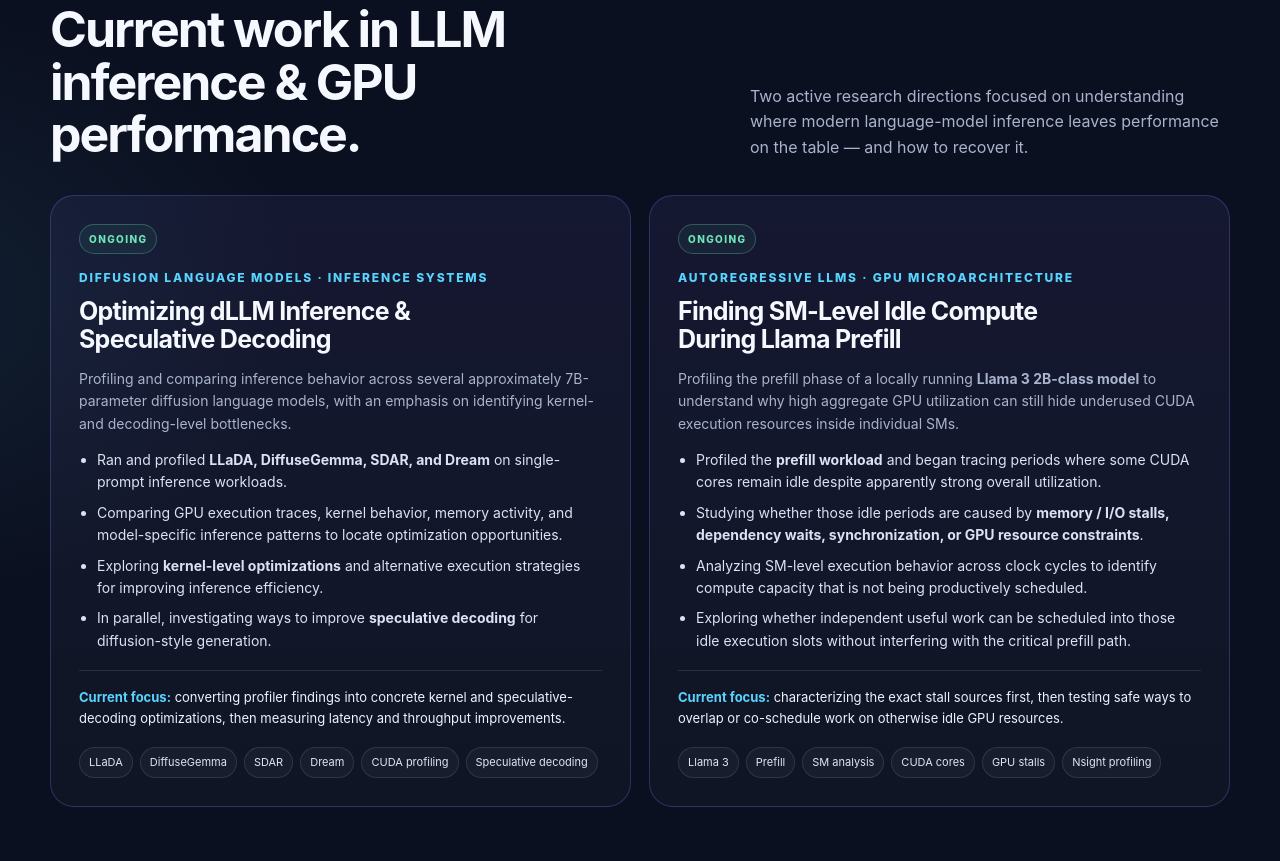
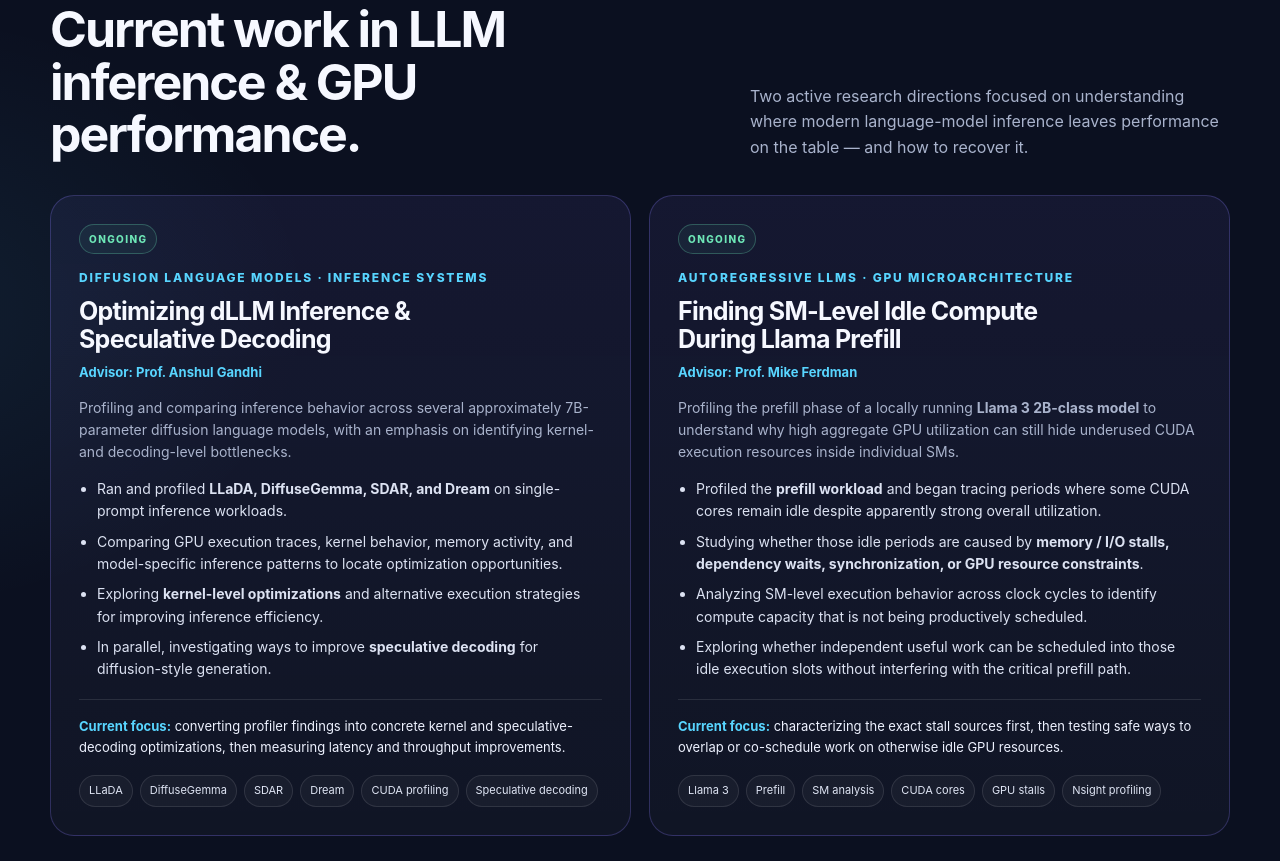
Before and after one commit to jk2630/my_profile, a plain HTML site: page index.html in a window 1280 px wide. Shown: the part 1419-2280 px from the top of the page. Drawn offline with Linux system fonts and the light colour scheme.

Commit message:
Add files via upload

```diff
--- a/index.html
+++ b/index.html
@@ -34,7 +34,7 @@
     .projects-grid{display:grid;grid-template-columns:repeat(2,1fr);gap:16px}.project{padding:22px;border:1px solid var(--line);border-radius:20px;background:rgba(255,255,255,.03);transition:.22s}.project:hover{transform:translateY(-4px);background:rgba(255,255,255,.05)}.project h3{font-size:20px;margin:7px 0 10px;letter-spacing:-.02em}.project p,.project li{font-size:14px;color:#d6dcef}.project ul{padding-left:18px}.project .meta{font-size:11px;text-transform:uppercase;letter-spacing:.1em;color:var(--accent2)}
     .skills-grid{display:grid;grid-template-columns:repeat(4,1fr);gap:14px}.skill{padding:22px;border-radius:20px;border:1px solid var(--line);background:rgba(255,255,255,.03)}.skill h3{font-size:15px;margin:0 0 14px}.skill .tags{display:flex;flex-wrap:wrap;gap:7px}
     .edu-grid{display:grid;grid-template-columns:1fr 1fr;gap:18px}.edu{padding:24px;border:1px solid var(--line);border-radius:22px;background:rgba(255,255,255,.03)}.edu h3{margin:0 0 6px;font-size:21px}.edu p{color:var(--muted);margin:4px 0}.edu .course{font-size:13px;margin-top:12px}
-    .research-grid{display:grid;grid-template-columns:1fr 1fr;gap:18px}.research-card{position:relative;padding:28px;border:1px solid rgba(139,124,255,.26);border-radius:24px;background:linear-gradient(180deg,rgba(139,124,255,.08),rgba(255,255,255,.025));overflow:hidden;transition:.25s ease}.research-card:hover{transform:translateY(-5px);border-color:rgba(88,213,255,.42);box-shadow:var(--shadow)}.research-status{display:inline-flex;align-items:center;width:max-content;font-size:10px;letter-spacing:.14em;font-weight:800;color:var(--green);padding:6px 9px;border-radius:999px;border:1px solid rgba(110,231,183,.28);background:rgba(110,231,183,.06);margin-bottom:14px}.research-card h3{font-size:25px;line-height:1.14;letter-spacing:-.03em;margin:10px 0 12px;max-width:26ch}.research-card p{color:var(--muted);font-size:14px}.research-card ul{padding-left:18px;color:#dce2f2;font-size:14px}.research-card li+li{margin-top:8px}.research-focus{margin-top:18px;padding-top:16px;border-top:1px solid var(--line);font-size:13px;color:#eef2ff}.research-focus strong{color:var(--accent2)}
+    .research-grid{display:grid;grid-template-columns:1fr 1fr;gap:18px}.research-card{position:relative;padding:28px;border:1px solid rgba(139,124,255,.26);border-radius:24px;background:linear-gradient(180deg,rgba(139,124,255,.08),rgba(255,255,255,.025));overflow:hidden;transition:.25s ease}.research-card:hover{transform:translateY(-5px);border-color:rgba(88,213,255,.42);box-shadow:var(--shadow)}.research-status{display:inline-flex;align-items:center;width:max-content;font-size:10px;letter-spacing:.14em;font-weight:800;color:var(--green);padding:6px 9px;border-radius:999px;border:1px solid rgba(110,231,183,.28);background:rgba(110,231,183,.06);margin-bottom:14px}.research-card h3{font-size:25px;line-height:1.14;letter-spacing:-.03em;margin:10px 0 8px;max-width:26ch}.research-advisor{font-size:13px;color:var(--accent2);font-weight:700;margin:0 0 12px}.research-card p{color:var(--muted);font-size:14px}.research-card ul{padding-left:18px;color:#dce2f2;font-size:14px}.research-card li+li{margin-top:8px}.research-focus{margin-top:18px;padding-top:16px;border-top:1px solid var(--line);font-size:13px;color:#eef2ff}.research-focus strong{color:var(--accent2)}
     .contact-card{padding:48px;border-radius:28px;border:1px solid var(--line);background:linear-gradient(135deg,rgba(139,124,255,.14),rgba(88,213,255,.06));display:flex;justify-content:space-between;gap:28px;align-items:center}.contact-card h2{font-size:clamp(32px,5vw,56px);margin:0 0 10px;letter-spacing:-.045em}.contact-card p{color:var(--muted);margin:0}.contact-actions{display:flex;gap:10px;flex-wrap:wrap}.footer{padding:26px 0 42px;color:var(--muted);font-size:13px;border-top:1px solid var(--line)}
     .reveal{opacity:0;transform:translateY(24px);transition:opacity .72s cubic-bezier(.16,1,.3,1),transform .72s cubic-bezier(.16,1,.3,1)}.reveal.visible{opacity:1;transform:none}.delay-1{transition-delay:.08s}.delay-2{transition-delay:.16s}.delay-3{transition-delay:.24s}
     .highlight{background:linear-gradient(90deg,var(--text) 48%,var(--muted) 50%);background-size:220% 100%;background-position:100% 0;-webkit-background-clip:text;background-clip:text;color:transparent;transition:background-position .7s ease}.visible .highlight{background-position:0 0}
@@ -90,6 +90,7 @@
             <div class="research-status">ONGOING</div>
             <div class="kicker">Diffusion Language Models · Inference Systems</div>
             <h3>Optimizing dLLM Inference & Speculative Decoding</h3>
+            <div class="research-advisor">Advisor: Prof. Anshul Gandhi</div>
             <p>Profiling and comparing inference behavior across several approximately 7B-parameter diffusion language models, with an emphasis on identifying kernel- and decoding-level bottlenecks.</p>
             <ul>
               <li>Ran and profiled <strong>LLaDA, DiffuseGemma, SDAR, and Dream</strong> on single-prompt inference workloads.</li>
@@ -104,6 +105,7 @@
             <div class="research-status">ONGOING</div>
             <div class="kicker">Autoregressive LLMs · GPU Microarchitecture</div>
             <h3>Finding SM-Level Idle Compute During Llama Prefill</h3>
+            <div class="research-advisor">Advisor: Prof. Mike Ferdman</div>
             <p>Profiling the prefill phase of a locally running <strong>Llama 3 2B-class model</strong> to understand why high aggregate GPU utilization can still hide underused CUDA execution resources inside individual SMs.</p>
             <ul>
               <li>Profiled the <strong>prefill workload</strong> and began tracing periods where some CUDA cores remain idle despite apparently strong overall utilization.</li>
```
